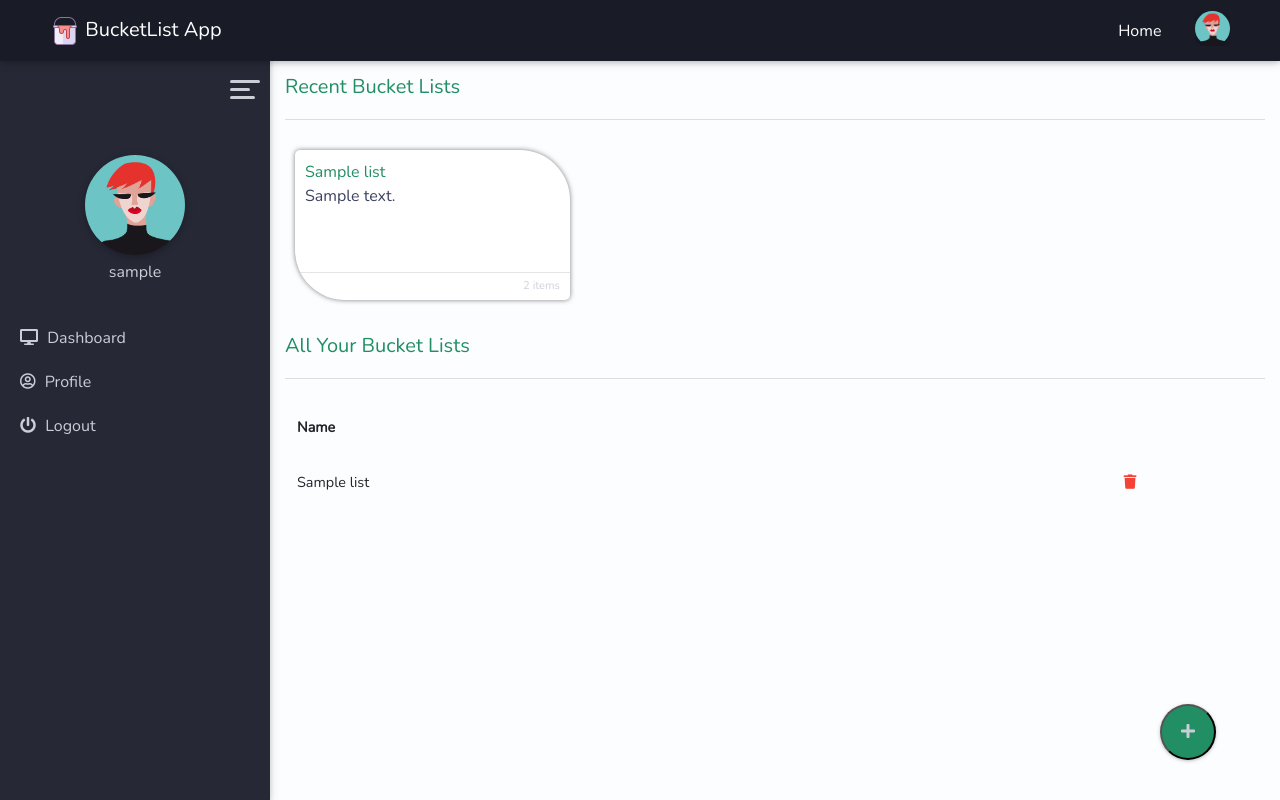
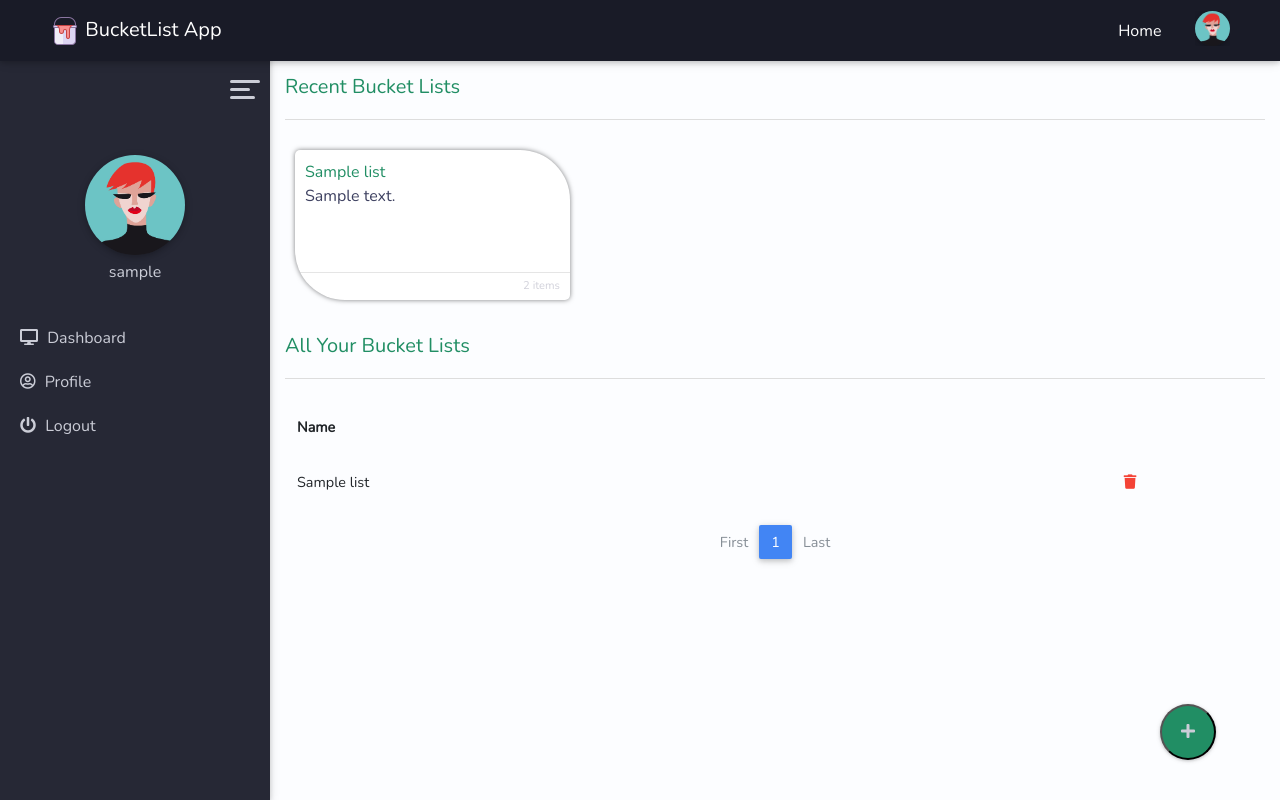
Before and after one commit to Arthur236/bucket-list-app, a Flask app: page /bucket-lists in a window 1280 px wide. Run offline with Flask 2, Linux system fonts and the light colour scheme; the visitor is signed in with stand-in values (Sample User, id 1); tables that the repository leaves empty hold one stand-in row (values such as "Sample post"); style sheets or scripts are compiled from the project's sources; some libraries are stand-ins or nearby versions.

Commit message:
add pagination macro

```diff
--- a/app/assets/scss/index.scss
+++ b/app/assets/scss/index.scss
@@ -81,3 +81,7 @@ html, body, .view {
     margin: 0;
   }
 }
+
+.pagination {
+  margin-top: 10px;
+}
--- a/app/bucket_lists/views.py
+++ b/app/bucket_lists/views.py
@@ -103,7 +103,7 @@ class BucketListView(MethodView):
                 results.append(obj)
 
         return render_template('bucket-lists.html', bucket_lists=results, recent_lists=recent_results,
-                               total_lists=total_lists)
+                               total_lists=total_lists, page=page, pages=paginated_lists.pages)
 
 
 class BucketListReadUpdate(MethodView):
--- a/app/static/css/index.css
+++ b/app/static/css/index.css
@@ -59,3 +59,6 @@
             list-style: none;
             padding: 0;
             margin: 0; }
+
+  .pagination {
+    margin-top: 10px; }
--- a/app/templates/bucket-lists.html
+++ b/app/templates/bucket-lists.html
@@ -1,5 +1,7 @@
 {% extends "base.html" %}
 {% block title %}Bucket List{% endblock %}
+
+{% import "macros/pagination.html" as paginate %}
 
 {% block content %}
 
@@ -56,6 +58,8 @@
                     {% endfor %}
                     </tbody>
                 </table>
+
+                {{ paginate.pagination_widget(page, pages, 'bucket_lists.bucket_list_view') }}
             </div>
         {% else %}
             <blockquote>
--- /dev/null
+++ b/app/templates/macros/pagination.html
@@ -0,0 +1,45 @@
+{% macro pagination_widget(currentPage, pages, endpoint) %}
+    <nav aria-label="Page navigation">
+        <ul class="pagination pg-blue justify-content-center">
+            {% if currentPage == 1 %}
+                <li class="page-item disabled"><a class="page-link" href="#">First</a></li>
+            {% else %}
+                <li class="page-item"><a class="page-link" href="{{ url_for(endpoint, page = 1) }}">First</a></li>
+            {% endif %}
+
+            {% if currentPage > 5 %}
+                {% set i = currentPage - 4 %}
+            {% else %}
+                {% set i = 1 %}
+            {% endif %}
+
+            {% if i != 1 %}
+                <li class="page-item disabled"><a class="page-link" href="#">...</a></li>
+            {% endif %}
+
+            {% for p in range(i, pages + 1) %}
+                {% if p <= currentPage + 4 and p <= pages %}
+                    {% if p == currentPage %}
+                        <li class="page-item active"><a class="page-link" href="#">{{ p }}</a></li>
+                    {% else %}
+                        <li class="page-item">
+                            <a class="page-link" href="{{ url_for(endpoint, page = p ) }}">{{ p }}</a>
+                        </li>
+                    {% endif %}
+
+                    {% if p == currentPage + 4 and p < pages %}
+                        <li class="page-item disabled"><a class="page-link" href="#">...</a></li>
+                    {% endif %}
+                {% endif %}
+
+                {% set i = i + 1 %}
+            {% endfor %}
+
+            {% if currentPage == pages %}
+                <li class="page-item disabled"><a class="page-link" href="#">Last</a></li>
+            {% else %}
+                <li class="page-item"><a class="page-link" href="{{ url_for(endpoint, page = pages) }}">Last</a></li>
+            {% endif %}
+        </ul>
+    </nav>
+{% endmacro %}
```
